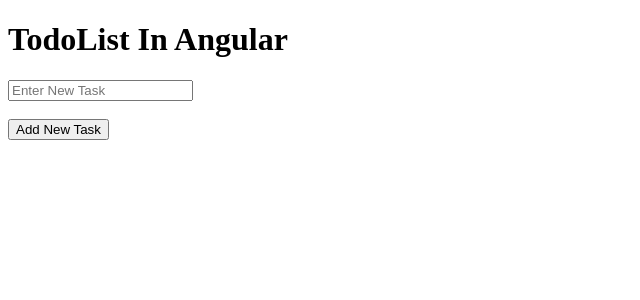
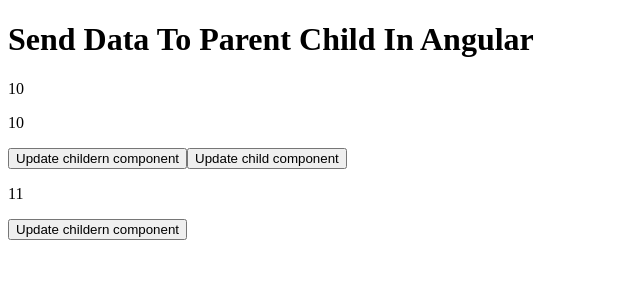
Before and after one commit to Amanymous/learning-Angular, an Angular app: page / in a window 1280 px wide. Shown: the top 300 px of the page, without its empty margins (0-640 px from the left). Built offline with nearby package versions, Linux system fonts and the light colour scheme.

Commit message:
feat: complex parent child relation

```diff
--- a/src/app/app.component.html
+++ b/src/app/app.component.html
@@ -1,11 +1,5 @@
-<h1>TodoList In Angular</h1>
-<input type="text" placeholder="Enter New Task" #task />
-<br>
-<br>
-<button (click)="addTask(task.value)">Add New Task</button>
-<br>
-<br>
-
-<ul *ngFor="let item of list">
-<li>{{item.name}} <button (click)="removeTask(item.id)">x</button></li>
-</ul>
+<h1>Send Data To Parent Child In Angular</h1>
+<app-child [item]="data" ></app-child>
+<button (click)="updateChild()">Update child component</button>
+<app-childern [Child]="data1"></app-childern>
+<button (click)="updateChildern()">Update childern component</button>
--- a/src/app/app.component.ts
+++ b/src/app/app.component.ts
@@ -7,14 +7,12 @@
 })
 export class AppComponent {
   title = 'Angular Template Driven Form';
-  list:any[]=[]
-  addTask(item:string){
-    this.list.push({id:this.list.length,name:item})
-    console.log(this.list)
-    console.log(item)
-  }
-  removeTask(id:number){
-    console.log(id)
-    this.list = this.list.filter(item=>item.id!== id)
-  }
+data=10
+data1 = 11
+updateChild(){
+  this.data = Math.floor(Math.random()*10)
 }
+updateChildern(){
+  this.data1 = Math.floor(Math.random()*10)
+}
+}
--- a/src/app/app.module.ts
+++ b/src/app/app.module.ts
@@ -3,10 +3,14 @@
 import {FormsModule} from '@angular/forms'
 import { AppRoutingModule } from './app-routing.module';
 import { AppComponent } from './app.component';
+import { ChildComponent } from './child/child.component';
+import { ChildernComponent } from './child/childern/childern.component';
 
 @NgModule({
   declarations: [
-    AppComponent
+    AppComponent,
+    ChildComponent,
+    ChildernComponent
   ],
   imports: [
     BrowserModule,
--- /dev/null
+++ b/src/app/child/child.component.html
@@ -0,0 +1,3 @@
+<p>{{item}}</p>
+<app-childern [Child]="item"></app-childern>
+<button (click)="updateChildern()">Update childern component</button>
--- /dev/null
+++ b/src/app/child/child.component.ts
@@ -0,0 +1,18 @@
+import { Component, OnInit,Input } from '@angular/core';
+
+@Component({
+  selector: 'app-child',
+  templateUrl: './child.component.html',
+  styleUrls: ['./child.component.css']
+})
+export class ChildComponent implements OnInit {
+
+  constructor() { }
+ @ Input() item = 0
+  ngOnInit(): void {
+  }
+  updateChildern(){
+    this.item = Math.floor(Math.random()*10)
+  }
+
+}
--- /dev/null
+++ b/src/app/child/childern/childern.component.html
@@ -0,0 +1 @@
+<p>{{Child}}</p>
--- /dev/null
+++ b/src/app/child/childern/childern.component.ts
@@ -0,0 +1,15 @@
+import { Component, OnInit,Input } from '@angular/core';
+
+@Component({
+  selector: 'app-childern',
+  templateUrl: './childern.component.html',
+  styleUrls: ['./childern.component.css']
+})
+export class ChildernComponent implements OnInit {
+
+  constructor() { }
+  @ Input() Child = 0
+  ngOnInit(): void {
+  }
+
+}
```
Also changed, not shown: src/app/child/child.component.css (added), src/app/child/childern/childern.component.css (added), 2 other files (tests, documents, lock files or other folders).
